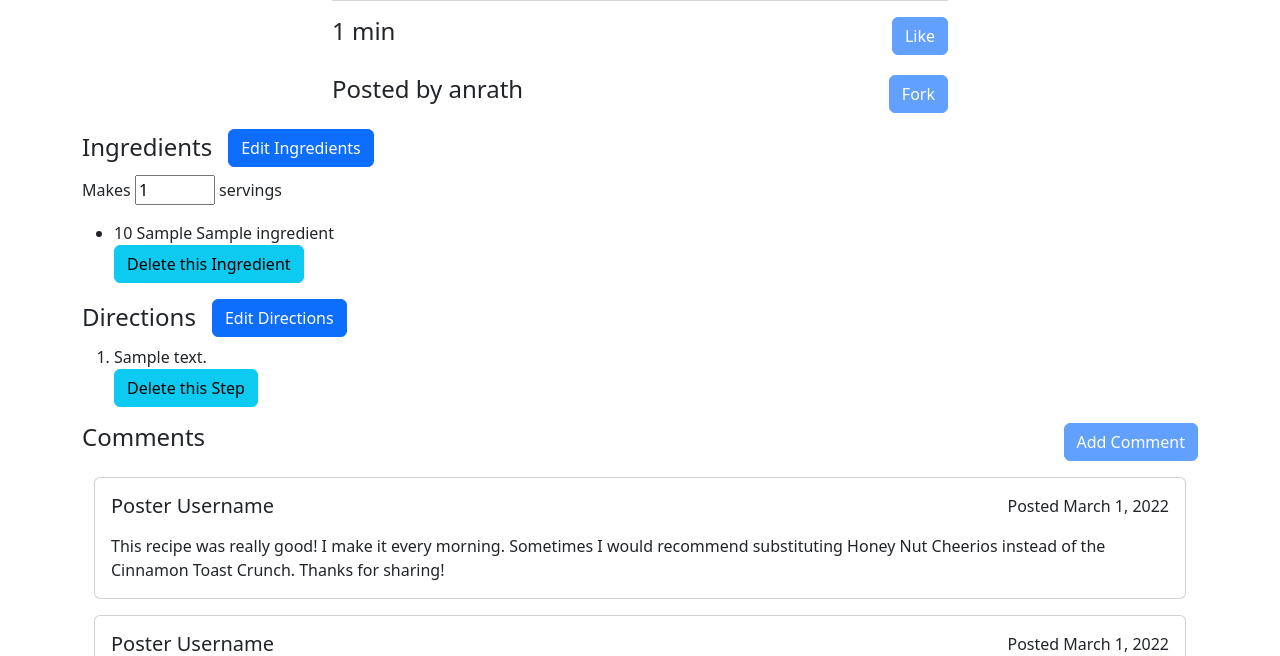
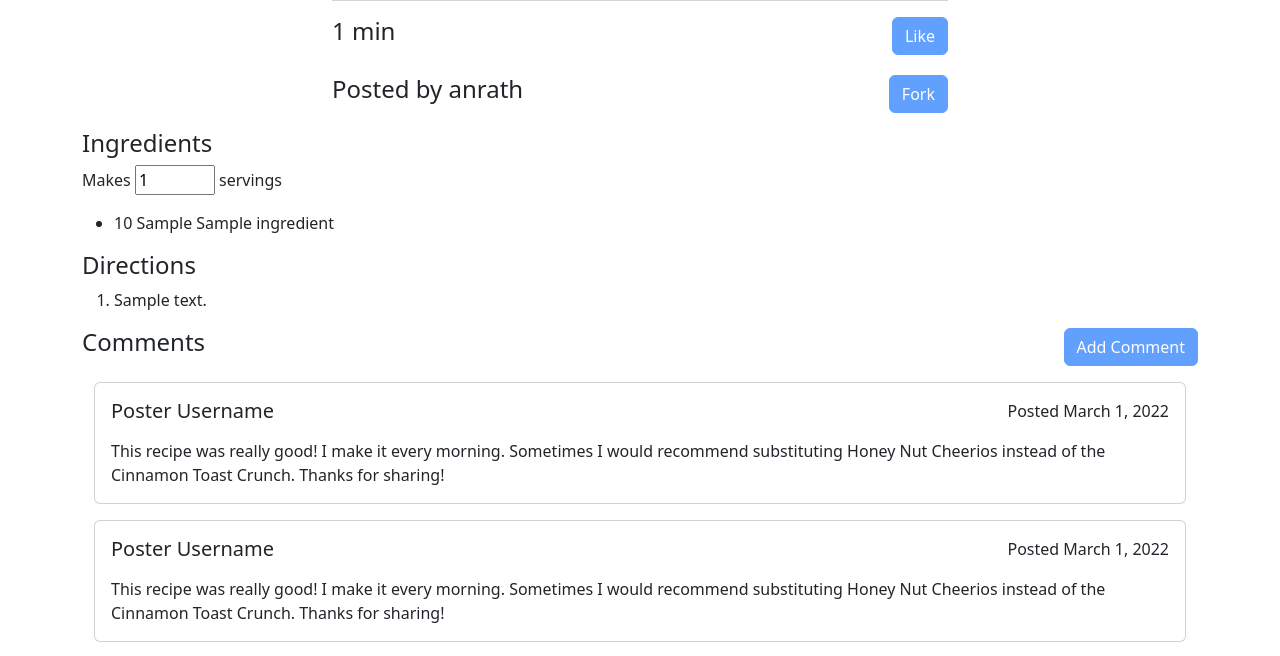
Before and after one commit to uva-cs3240-s22/group-project-a-11, a Django app: page /recipe/1 in a window 1280 px wide. Shown: the part 488-1144 px from the top of the page. Run offline with Django 4.2, Linux system fonts and the light colour scheme; data comes from the database, SQL or seed files in the repository; tables that the repository leaves empty hold one stand-in row (values such as "Sample post"); some libraries are stand-ins or nearby versions.

Commit message:
made the add/delete ingredient/step buttons show/hide based on logged-in user

```diff
--- a/home/templates/recipe.html
+++ b/home/templates/recipe.html
@@ -83,24 +83,40 @@
     <!-- ingredients -->
     <div class="ingredients-directions-header">
         <h4>Ingredients</h4>
-        <a href="{% url 'ingredient-adding' recipe.id %}" class="btn btn-primary" role="button">Edit Ingredients</a>
+        {% if user.username == recipe.writer.username %}
+            <a href="{% url 'ingredient-adding' recipe.id %}" class="btn btn-primary" role="button">
+                Add an Ingredient
+            </a>
+        {% endif %}
     </div>
-    <p>Makes <input type="number" label="servings" value="1"/> servings</p>
+    <p>Makes <input type="number" value="1" id="servings"/> <label for="servings">servings</label></p>
     <ul>
         {% for ingredient in recipe.ingredient_set.all %}
             <li>{{ingredient.quantity}} {{ingredient.units}} {{ingredient.name}}</li>
-            <a href="{% url 'delete-ingredient' recipe.id ingredient.id %}" class="btn btn-info" role="button">Delete this Ingredient</a>
+            {% if user.username == recipe.writer.username %}
+                <a href="{% url 'delete-ingredient' recipe.id ingredient.id %}" class="btn btn-info" role="button">
+                    Delete this Ingredient
+                </a>
+            {% endif %}
         {% endfor %}
     </ul>
     <!-- directions -->
     <div class="ingredients-directions-header">
         <h4>Directions</h4>
-        <a href="{% url 'step-adding' recipe.id %}" class="btn btn-primary" role="button">Edit Directions</a>
+        {% if user.username == recipe.writer.username %}
+            <a href="{% url 'step-adding' recipe.id %}" class="btn btn-primary" role="button">
+                Add a Direction
+            </a>
+        {% endif %}
     </div>
     <ol>
         {% for step in recipe.step_set.all %}
             <li>{{step.text}}</li>
-            <a href="{% url 'delete-step' recipe.id step.id %}" class="btn btn-info" role="button">Delete this Step</a>
+            {% if user.username == recipe.writer.username %}
+                <a href="{% url 'delete-step' recipe.id step.id %}" class="btn btn-info" role="button">
+                    Delete this Step
+                </a>
+            {% endif %}
         {% endfor %}
 
     </ol>
```
